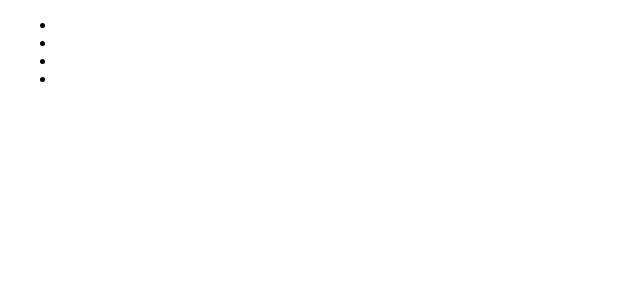
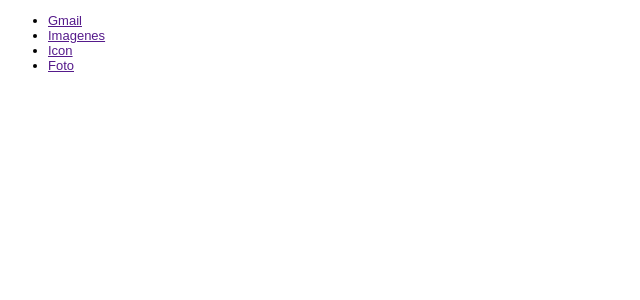
Before and after one commit to ChrisCodeX/Google-Clone-Angular, an Angular app: page / in a window 1280 px wide. Shown: the top 300 px of the page, without its empty margins (0-640 px from the left). Built offline with nearby package versions, Linux system fonts and the light colour scheme.

Commit message:
style in body created

```diff
--- a/src/app/app.component.html
+++ b/src/app/app.component.html
@@ -5,16 +5,16 @@
       <ul>
         <!--Shotcur for li*4-->
         <li>
-          <a href="Gmail"></a>
+          <a href="">Gmail</a>
         </li>
         <li>
-          <a href="Imagenes"></a>
+          <a href="">Imagenes</a>
         </li>
         <li>
-
+          <a href="">Icon</a>
         </li>
         <li>
-
+          <a href="">Foto</a>
         </li>
       </ul>
     </nav>
--- a/src/app/app.component.scss
+++ b/src/app/app.component.scss
@@ -0,0 +1,6 @@
+body {
+  margin: 0;
+  padding: 0;
+  font-size: 13px;
+  font-family: Arial, Helvetica, sans-serif;
+}
```
